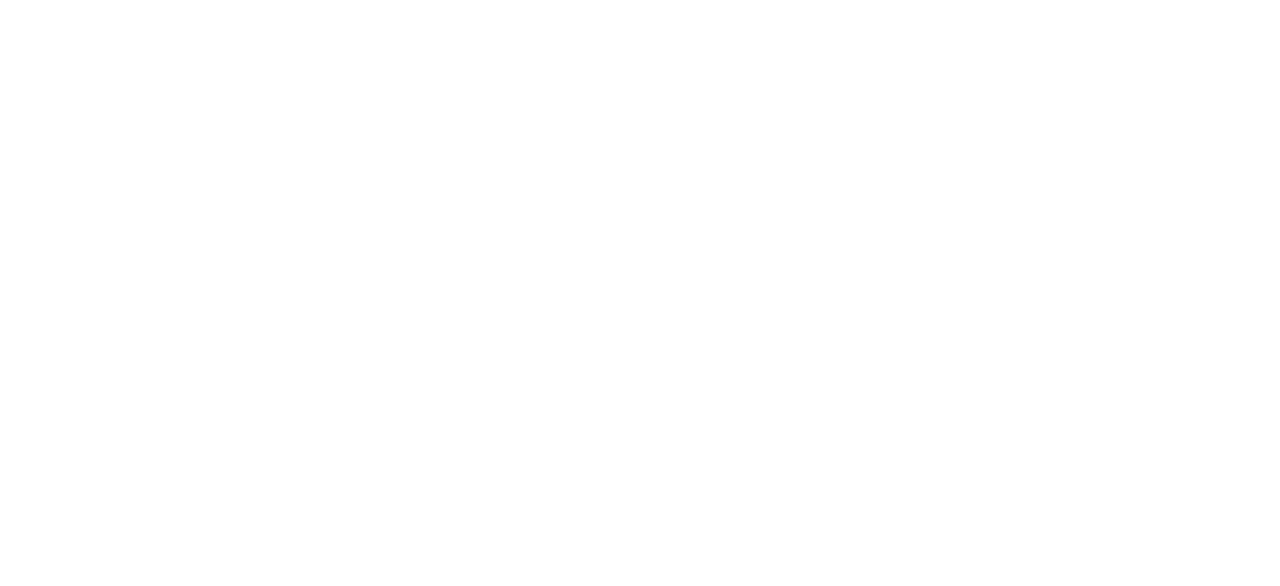
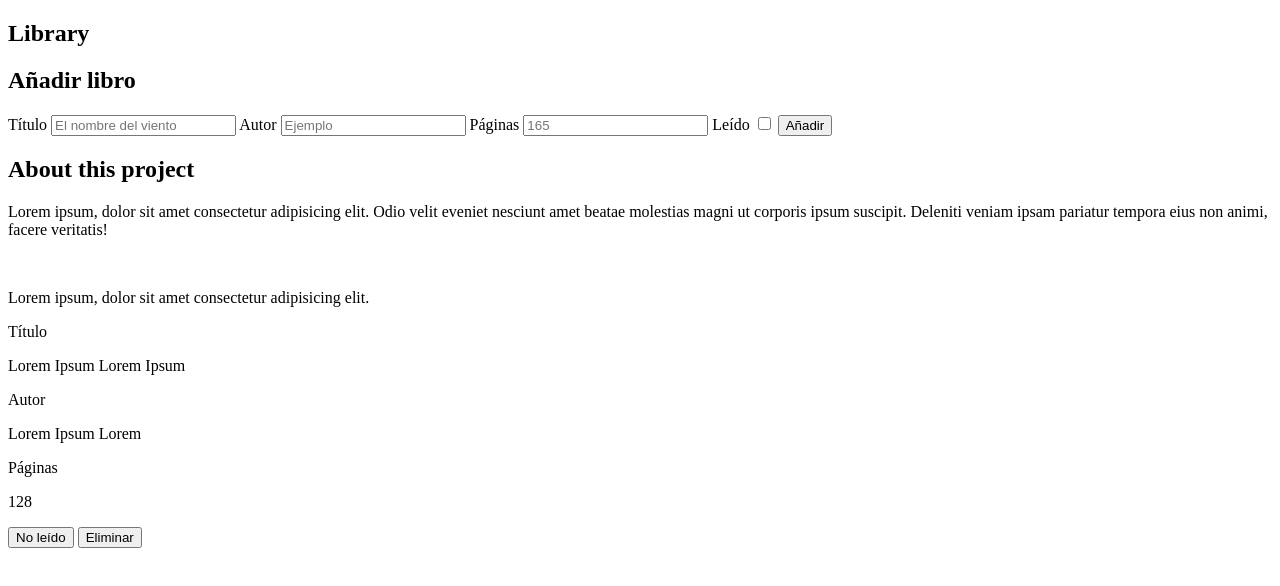
Before and after one commit to MMadlos/Library-App-Project, a plain HTML site: page index.html in a window 1280 px wide. Drawn offline with Linux system fonts and the light colour scheme.

Commit message:
Add html skeleton

```diff
--- a/index.html
+++ b/index.html
@@ -9,6 +9,54 @@
     <script src="script.js" defer></script>
 </head>
 <body>
+    <section id="left-section">
+        <h1>Library</h1>
+        <div id="new_book_container">
+            <h2>Añadir libro</h2>
+            <form action="">
+                <label for="titulo">Título</label>
+                <Input type="text" id="titulo" placeholder="El nombre del viento"></Input>
 
+                <label for="Autor">Autor</label>
+                <Input type="text" id="autor" placeholder="Ejemplo"></Input>
+
+                <label for="paginas">Páginas</label>
+                <Input type="number" id="paginas" placeholder="165" min="1"></Input>
+
+                <label for="leido">Leído</label>
+                <input type="checkbox" id="leido">
+
+                <button>Añadir</button>
+            </form>
+        </div>
+        <div id="about_container">
+            <h2>About this project</h2>
+            <p>Lorem ipsum, dolor sit amet consectetur adipisicing elit. Odio velit eveniet nesciunt amet beatae molestias magni ut corporis ipsum suscipit. Deleniti veniam ipsam pariatur tempora eius non animi, facere veritatis!</p>
+            <br>
+            <p>Lorem ipsum, dolor sit amet consectetur adipisicing elit.</p>
+        </div>
+    </section>
+    <main id="main-section">
+        <div class="card-container">
+            <div class="text-container">
+                <div class="text-pair-container">
+                    <p>Título</p>
+                    <p>Lorem Ipsum Lorem Ipsum</p>
+                </div>
+                <div class="text-pair-container">
+                    <p>Autor</p>
+                    <p>Lorem Ipsum Lorem</p>
+                </div>
+                <div class="text-pair-container">
+                    <p>Páginas</p>
+                    <p>128</p>
+                </div>
+            </div>
+            <div class="card-btns-container">
+                <button>No leído</button>
+                <button>Eliminar</button>
+            </div>
+        </div>
+    </main>
 </body>
 </html>
```
